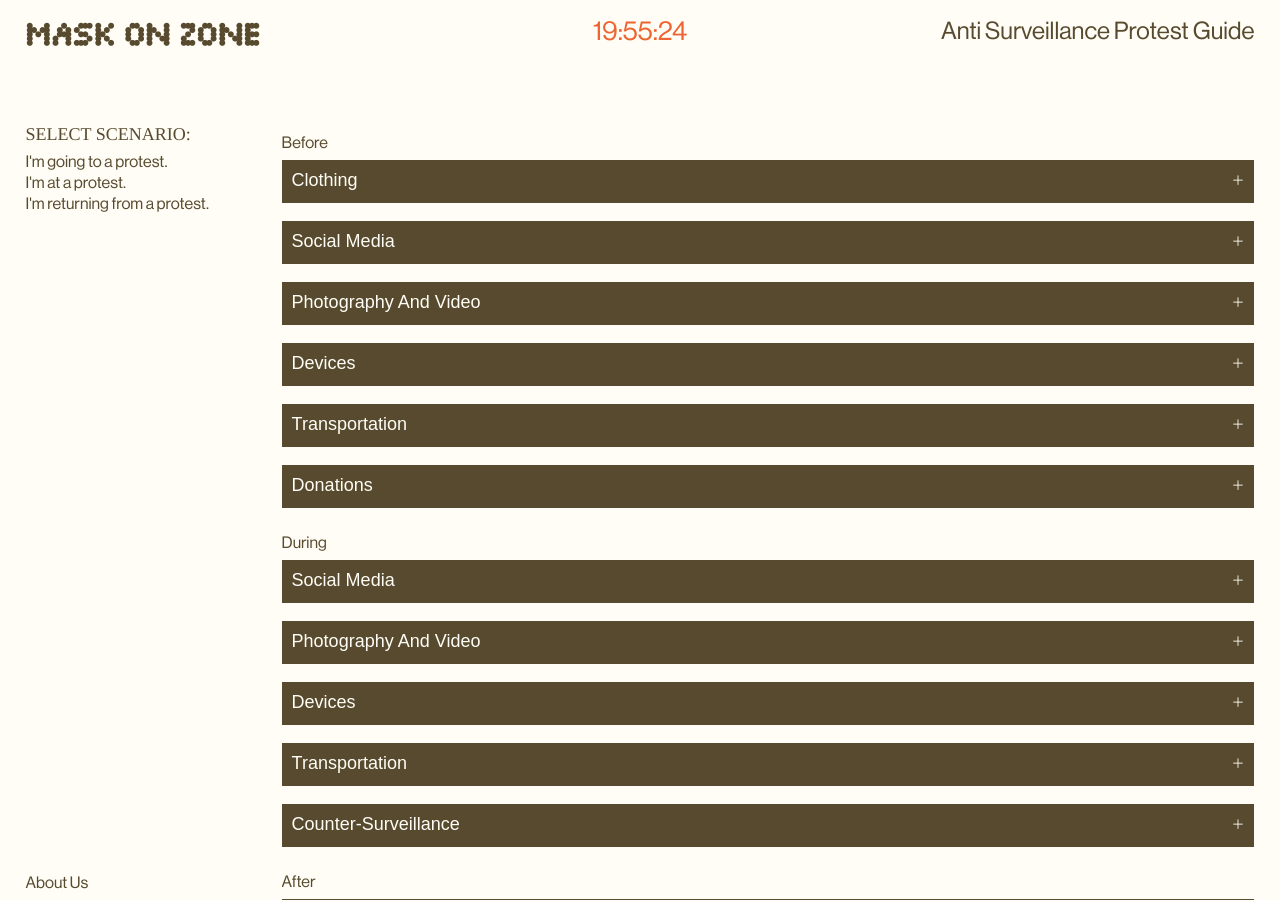
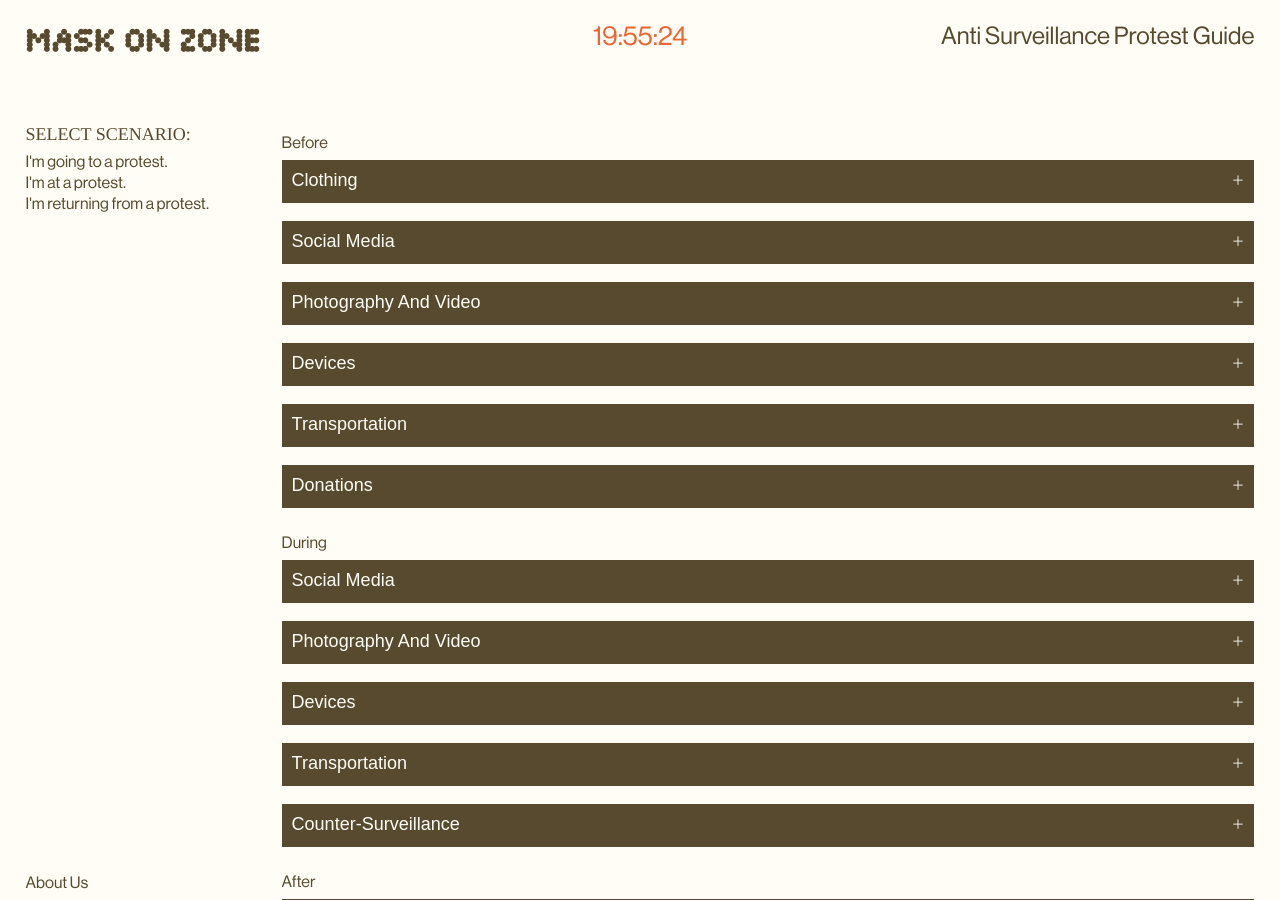
Before and after one commit to mask-on/mask-on.github.io, a Jekyll site: the page built from index.markdown, in a window 1280 px wide and 900 px high. Built offline with Jekyll 4.4.1, drawn with Linux system fonts in a browser that asks for light colours.

Commit message:
header nav fix

```diff
--- a/css/index.css
+++ b/css/index.css
@@ -81,7 +81,7 @@
   }
 
   .header-nav {
-      padding-top: 1%;
+      padding-top: 2vh;
   }
 
 
--- a/index.markdown
+++ b/index.markdown
@@ -17,8 +17,8 @@ layout: index
 
 <title> mask on — anti surveillance protest guide </title>
 
-  <link href="{{site.baseurl}}/css/index.css" rel="stylesheet">
-
+<link href="{{site.baseurl}}/css/index.css" rel="stylesheet">
+<link rel=icon href="{{site.baseurl}}/favicon.ico">
 </head>
 
 <body onload="startClock()">
```
